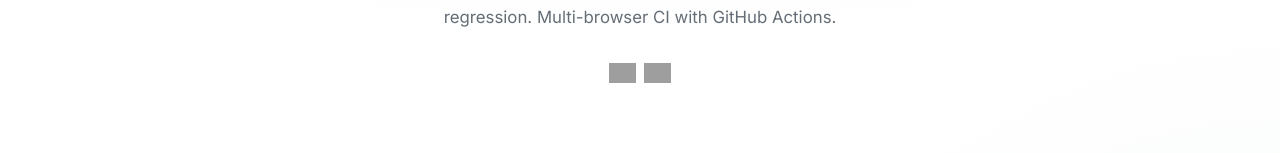
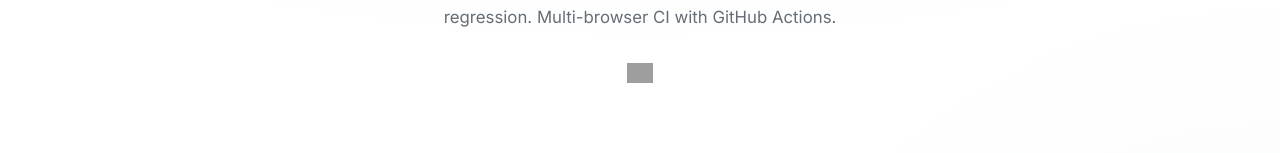
Before and after one commit to lflucasferreira/testflow-playwright, a website: page docs/index.html in a window 1280 px wide. Shown: the part 323-476 px from the top of the page. Drawn offline with Linux system fonts and the light colour scheme; grey boxes are pictures that could not be loaded.

Commit message:
chore(ci): merge Pages deploy into single Playwright workflow
Remove pages.yml and publish Allure to GitHub Pages from merged matrix
artifacts on main, avoiding a duplicate full-suite run on every push.

```diff
--- a/docs/index.html
+++ b/docs/index.html
@@ -65,10 +65,7 @@
         <p>E2E + API test suite for TestFlow — smoke, auth, dashboard, API, a11y, visual regression. Multi-browser CI with GitHub Actions.</p>
         <div class="badges">
           <a href="https://github.com/lflucasferreira/testflow-playwright/actions/workflows/playwright.yml" target="_blank" rel="noopener">
-            <img src="https://github.com/lflucasferreira/testflow-playwright/actions/workflows/playwright.yml/badge.svg" alt="CI" />
-          </a>
-          <a href="https://github.com/lflucasferreira/testflow-playwright/actions/workflows/pages.yml" target="_blank" rel="noopener">
-            <img src="https://github.com/lflucasferreira/testflow-playwright/actions/workflows/pages.yml/badge.svg" alt="Pages deploy" />
+            <img src="https://github.com/lflucasferreira/testflow-playwright/actions/workflows/playwright.yml/badge.svg" alt="Playwright CI &amp; Pages" />
           </a>
         </div>
       </section>
```
Also changed, not shown: .github/workflows/pages.yml (deleted), .github/workflows/playwright.yml, README.md.
